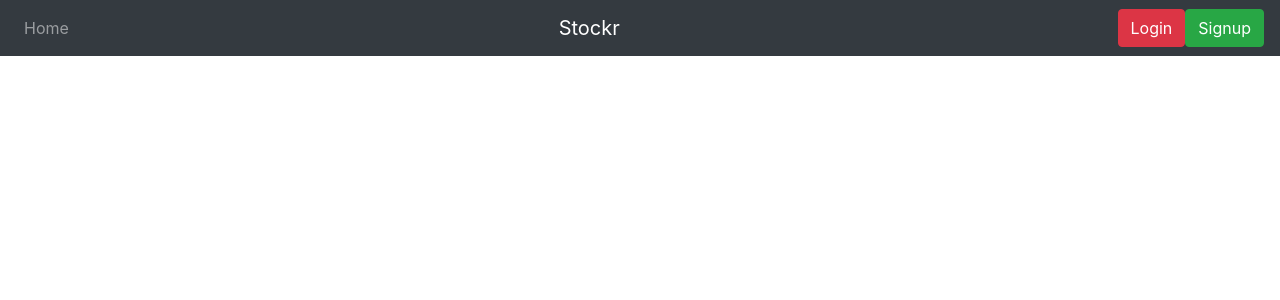
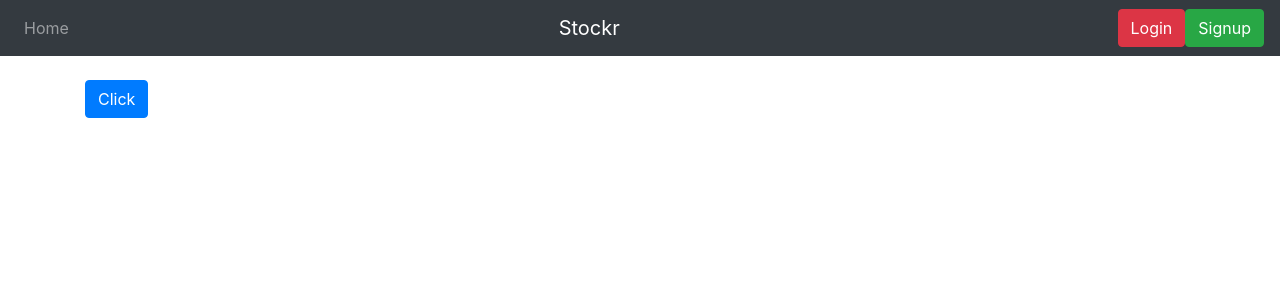
Before and after one commit to rahulsai1999/stockrAWS, a React (Create React App) app: page /test in a window 1280 px wide. Shown: the top 300 px of the page. Built offline with nearby package versions, Linux system fonts and the light colour scheme.

Commit message:
api test on axios success

```diff
--- a/src/App.js
+++ b/src/App.js
@@ -3,6 +3,7 @@ import {BrowserRouter as Router,Route} from "react-router-dom";
 import Home from "./home";
 import Login from "./components/login";
 import Signup from "./components/signup";
+import TestApi from "./components/testapi";
 import NavbarDef from "./components/reusables/navbardef";
 import './App.css';
 
@@ -14,9 +15,10 @@ class App extends Component {
           <NavbarDef></NavbarDef>
           <br></br>
           <div className="content">
-          <Route path="/" exact component={Home}></Route>
-          <Route path="/login" component={Login}></Route>
-          <Route path="/signup" component={Signup}></Route>
+            <Route path="/" exact component={Home}></Route>
+            <Route path="/login" component={Login}></Route>
+            <Route path="/signup" component={Signup}></Route>
+            <Route path="/test" component={TestApi}></Route>
           </div>
         </div>
       </Router>
--- /dev/null
+++ b/src/components/testapi.js
@@ -0,0 +1,35 @@
+import React, { Component } from "react";
+import {Button,Container} from 'react-bootstrap';
+import axios from 'axios';
+var url="https://tv-v2.api-fetch.website/show/tt2467372";
+
+class ApiTest extends Component {
+  constructor()
+  {
+      super();
+      this.state={data:{}};
+  }
+
+  onButt=()=>
+  {
+    axios.get(url).then((response)=>{
+      console.log(response);
+      this.setState({data:response.data});
+    });
+  }
+
+
+
+  render() {
+    return (
+      <div>
+      <Container>
+          <Button onClick={this.onButt}>Click</Button>
+          <div>{this.state.data.title}</div>
+      </Container>
+      </div>
+    );
+  }
+}
+
+export default ApiTest;
```
